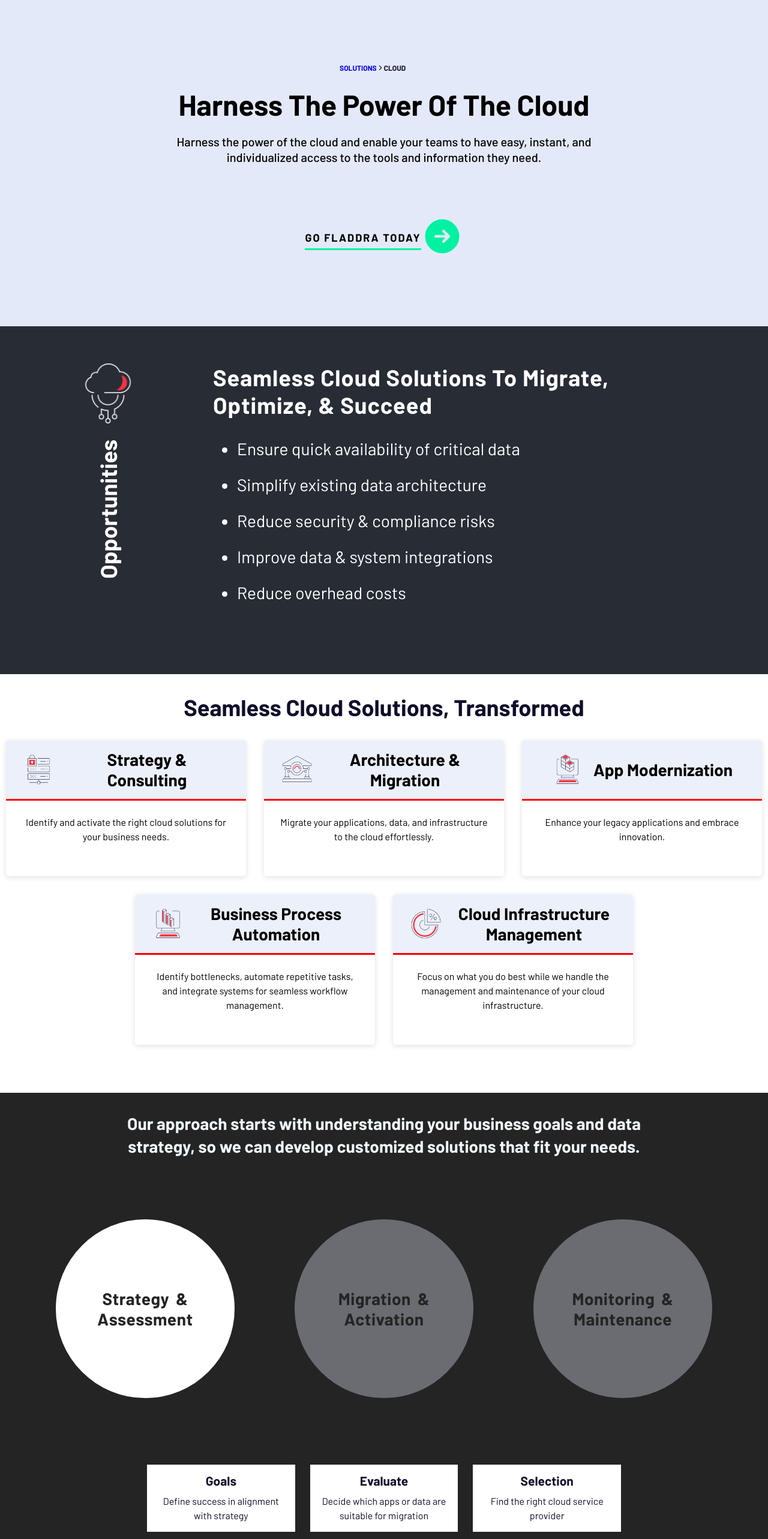
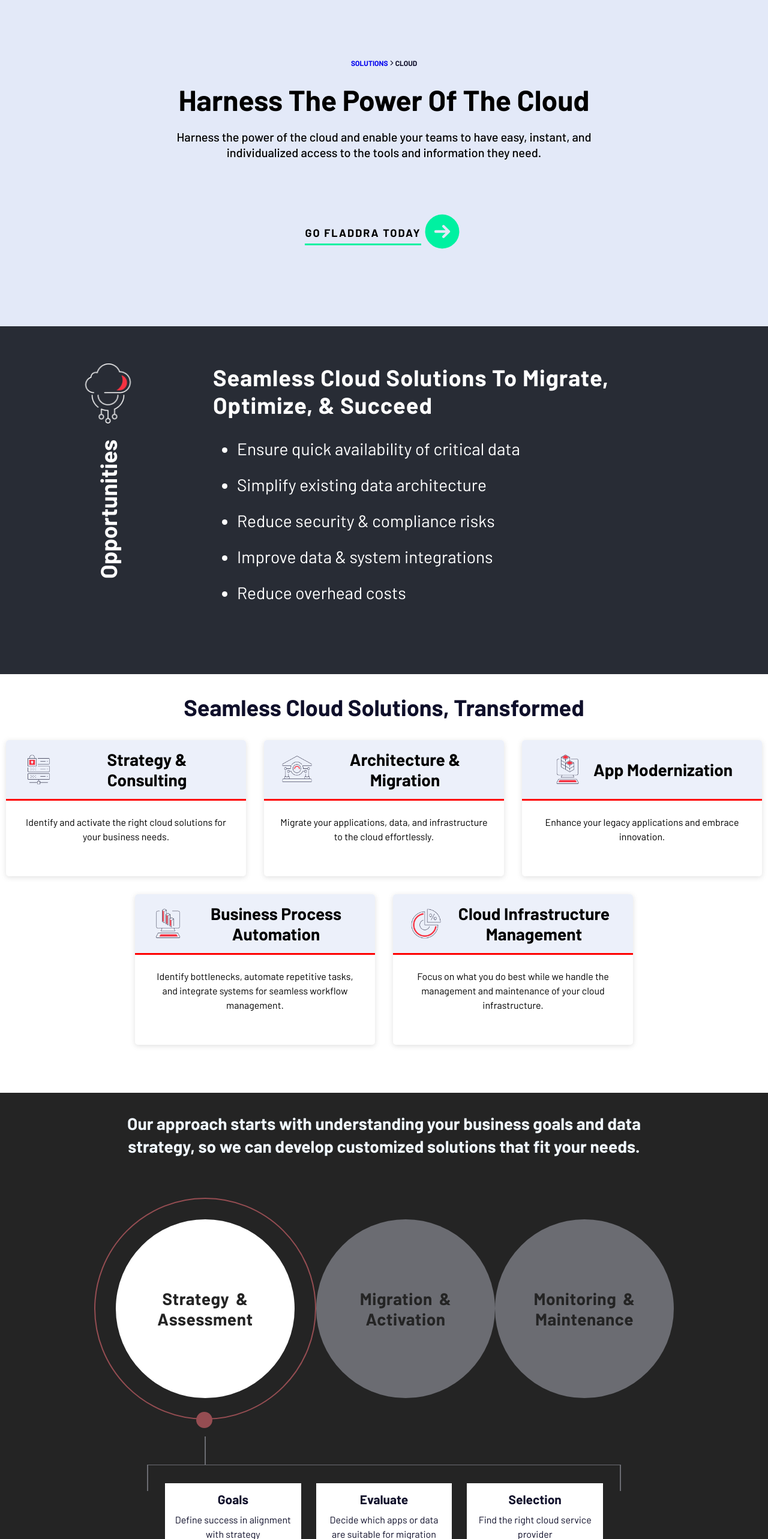
Before and after one commit to Mosin-M-B/Fladdra2, a React (Create React App) app in the folder Client/: page /solution/cloud in a window 1280 px wide. Shown: the part 120-2686 px from the top of the page at 60% size. Built offline with nearby package versions, Linux system fonts and the light colour scheme.

Commit message:
adding sstyle to tabCircle

```diff
--- a/Client/src/Components/HeroPageForSolutions/HeroSolution.css
+++ b/Client/src/Components/HeroPageForSolutions/HeroSolution.css
@@ -1,4 +1,4 @@
-.HeroSolution{
+.HeroSolution {
     width: 100%;
     height: 70vh;
     background-color: #E3E9F8;
@@ -8,30 +8,38 @@
     flex-direction: column;
     padding: 0 20vh 0 20vh;
 }
-.HeroSolutionContent{
-    width: 1180px;
-    height: 486.6px;
+
+.HeroSolutionContent {
+    width: 100%;
+    max-width: 1180px;
+    height: auto;
     display: flex;
     align-items: center;
     flex-direction: column;
     gap: 20px;
-    padding: 80px 0px;
+    padding: 80px 20px;
 }
-.HeroSolutionContent>p{
+
+.HeroSolutionContent > p {
     display: flex;
-    width: 148px;
+    width: 100%;
+    max-width: 148px;
+    justify-content: center;
     align-items: center;
     font-weight: 700;
     font-size: 12px;
     line-height: 24px;
     color: rgb(15, 15, 42);
 }
-.HeroSolutionContent>h1{
+
+.HeroSolutionContent > h1 {
     font-size: 48px;
     font-weight: 700;
     line-height: 58px;
+    text-align: center;
 }
-.HeroSolutionContent>span{
+
+.HeroSolutionContent > span {
     max-width: 700px;
     width: auto;
     text-align: center;
@@ -40,3 +48,76 @@
     font-weight: 500;
     margin-bottom: 8vh;
 }
+
+/* Media Queries for responsiveness */
+
+/* Large devices (laptops/desktops) */
+@media (max-width: 1200px) {
+    .HeroSolution{
+        height: 500px;
+    }
+    .HeroSolutionContent > h1 {
+        font-size: 40px;
+        line-height: 48px;
+    }
+
+    .HeroSolutionContent > span {
+        font-size: 18px;
+        line-height: 24px;
+    }
+}
+
+/* Medium devices (tablets) */
+@media (max-width: 992px) {
+    .HeroSolutionContent > h1 {
+        font-size: 36px;
+        line-height: 44px;
+    }
+
+    .HeroSolutionContent > span {
+        font-size: 16px;
+        line-height: 22px;
+    }
+}
+
+/* Small devices (mobile phones) */
+@media (max-width: 768px) {
+    .HeroSolutionContent {
+        padding: 40px 10px;
+    }
+
+    .HeroSolutionContent > p {
+
+        display: flex;
+        justify-content: center;
+        font-size: 10px;
+        text-align: center;
+    }
+
+    .HeroSolutionContent > h1 {
+        font-size: 28px;
+        line-height: 36px;
+    }
+
+    .HeroSolutionContent > span {
+        font-size: 14px;
+        line-height: 20px;
+    }
+}
+
+/* Extra small devices (small mobile phones) */
+@media (max-width: 576px) {
+    .HeroSolution {
+        padding: 0 10vh;
+    }
+
+    .HeroSolutionContent > h1 {
+        font-size: 24px;
+        line-height: 32px;
+    }
+
+    .HeroSolutionContent > span {
+        font-size: 12px;
+        line-height: 18px;
+    }
+}
--- a/Client/src/Components/TabCircle/RotatingCircle.css
+++ b/Client/src/Components/TabCircle/RotatingCircle.css
@@ -8,18 +8,26 @@
   .circles {
     width: 370px;
     height: 370px;
-    border: 2px solid #00bcd4;
+    border: 2px solid #954D52;
     border-radius: 50%;
     position: relative;
     display: flex;
     justify-content: center;
     align-items: center;
 }
-
+.circles::before,
+.circles::after {
+  content: '';
+    position: absolute;
+    height: 13%;
+    border-left: 1px solid #6B6C72;
+    border-right: 1px solid #6B6C72;
+    margin-top: 473px;
+}
   .dots {
     width: 27px;
     height: 27px;
-    background-color: #ff3d00;
+    background-color: #954D52;
     border-radius: 50%;
     position: absolute;
     top: 355px;
--- a/Client/src/Components/TabCircle/TabCircle.css
+++ b/Client/src/Components/TabCircle/TabCircle.css
@@ -28,10 +28,11 @@
     width: 100%;
     height: 400px;
     display: flex;
-    justify-content: center;
+    justify-content: space-around;
     align-items: center;
-    gap: 100px;
+
 }
+
 .Circlebutton{
     border-radius: 50%;
     width: 298px;
@@ -70,14 +71,40 @@
     font-weight: 700;
     line-height: 34px;
 }
-.rectangals{
+.rectangals {
     width: 790px;
     height: auto;
     display: flex;
     justify-content: center;
     align-items: center;
     gap: 25px;
-}
+    padding: 30px;
+    border-top: 1px solid #6B6C72;
+    position: relative;
+  }
+
+  .rectangals::before,
+  .rectangals::after {
+    content: '';
+    position: absolute;
+    height: 25%;
+    border-left: 1px solid #6B6C72;
+    border-right: 1px solid #6B6C72;
+  }
+
+  .rectangals::before {
+    left: 0;
+    top: 0;
+  }
+
+  .rectangals::after {
+    right: 0;
+    top: 0;
+  }
+
+
+
+
 .rectangal{
     width: 255px;
     height: auto;
--- a/Client/src/Components/TabCircle/TabCircle.jsx
+++ b/Client/src/Components/TabCircle/TabCircle.jsx
@@ -15,6 +15,16 @@ export default function TabCircle({ data }) {
         <div className="Circlebuttons">
           {data.circles.map((value, index) => (
             <div
+              className={`my-element ${
+                activeIndex === index ? "circles" : ' '
+              }`}
+            >
+            <div
+            className={`my-element ${
+              activeIndex === index ? "dots" : ' '
+            }`}
+            ></div>
+              <div
                 key={index}
                 className={`my-element ${
                   activeIndex === index ? "Circlebuttonactive" : "Circlebutton"
@@ -22,6 +32,7 @@ export default function TabCircle({ data }) {
                 onClick={() => handleClick(index)}
               >
                 <h1 className="circlebtnheading">{value.head}</h1>
+              </div>
             </div>
           ))}
         </div>
```
Lines whose indentation alone changed are shown as unchanged.
